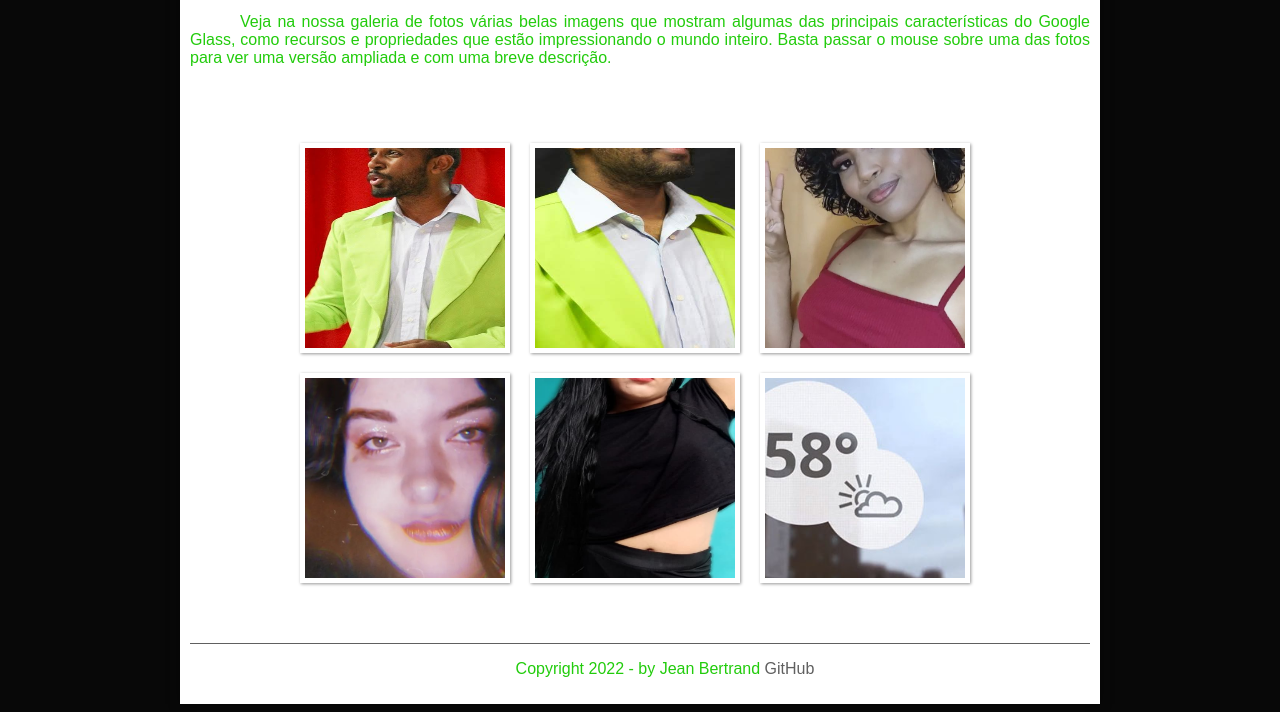
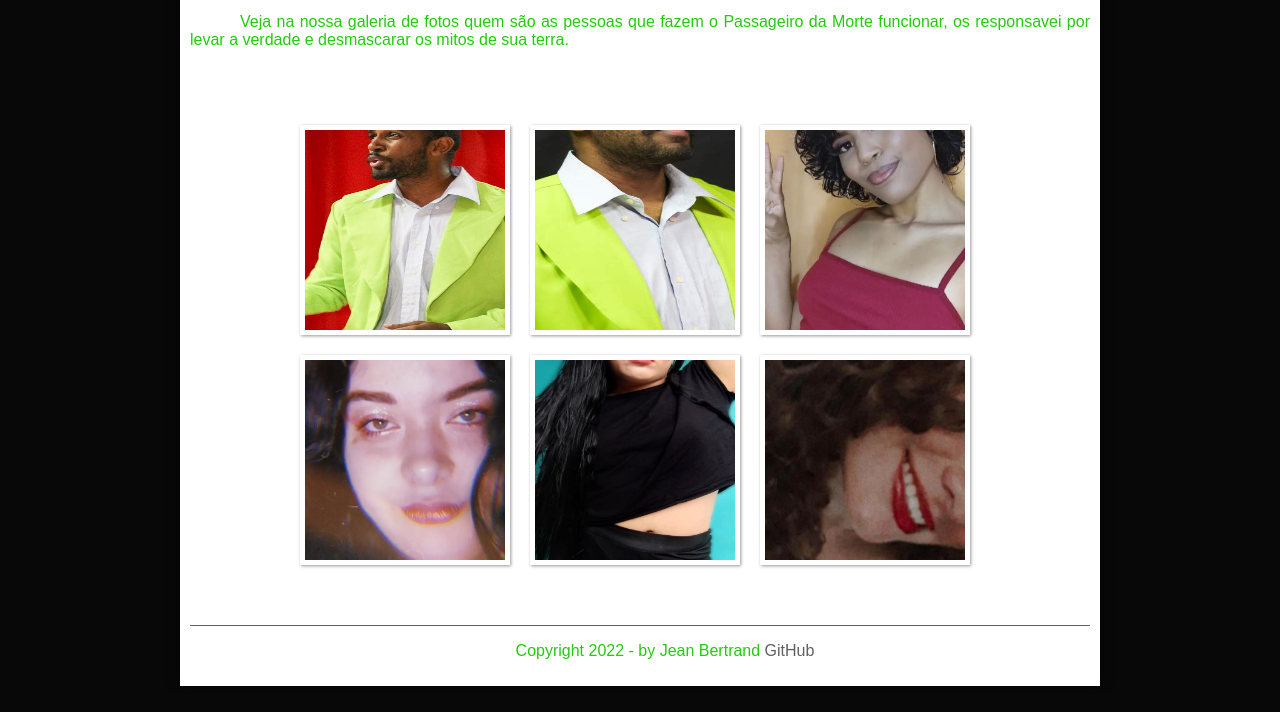
Before and after one commit to shaolinbertrand/Passageiro_da_morte, a plain HTML site: page fotos.html in a window 1280 px wide. Shown: the part 271-983 px from the top of the page. Drawn offline with Linux system fonts and the light colour scheme.

Commit message:
atualizando imagens

```diff
--- a/_css/fotos.css
+++ b/_css/fotos.css
@@ -85,7 +85,7 @@ ul#album-fotos li#foto-05:hover{
     background-size: 200px 200px;
 }
 ul#album-fotos li#foto-06{
-    background: url('../_imagens/galeria-06.jpg') no-repeat;
+    background: url('../_imagens/Tayna_produtora.jpeg') no-repeat;
     background-position: 50% 50%;
     background-size: 400px 400px;
     background-color: #fff;
--- a/fotos.html
+++ b/fotos.html
@@ -39,7 +39,7 @@
                 </hgroup>
             </header>
             <p>
-                Veja na nossa galeria de fotos várias belas imagens que mostram algumas das principais características do Google Glass, como recursos e propriedades que estão impressionando o mundo inteiro. Basta passar o mouse sobre uma das fotos para ver uma versão ampliada e com uma breve descrição.
+                Veja na nossa galeria de fotos quem são as pessoas que fazem o Passageiro da Morte funcionar, os responsavei por levar a verdade e desmascarar os mitos de sua terra.
                 </p>
                 <ul id="album-fotos">
                     <li id="foto-01"><span>Jean Bertrand em uma Palestra Sobre o Passageiro da Morte</span></li>
@@ -47,7 +47,7 @@
                     <li id="foto-03"><span>Giovanna Co-Fundadora do Passageiro da Morte</span></li>
                     <li id="foto-04"><span>Maria Produtora</span></li>
                     <li id="foto-05"><span>Nah Produtora</span></li>
-                    <li id="foto-06"><span>Informações importantes</span></li>
+                    <li id="foto-06"><span>Tayna Produtora</span></li>
                 </ul>
         </article>
     </section>
```
